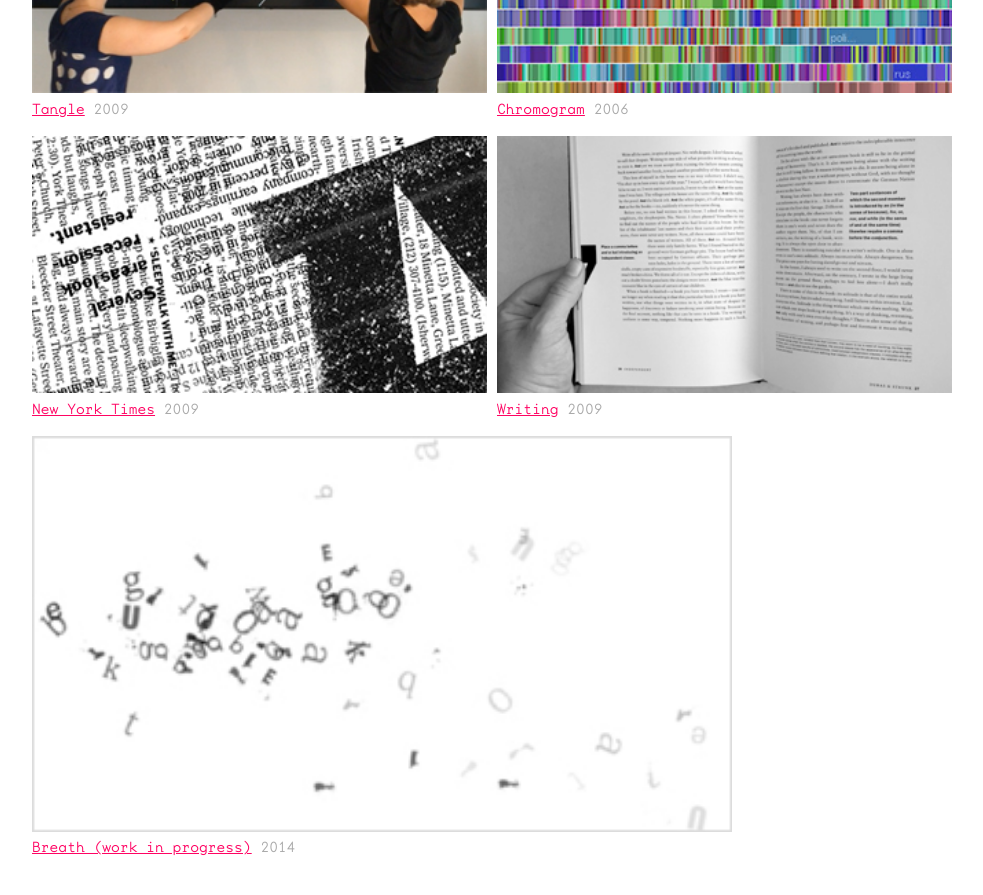
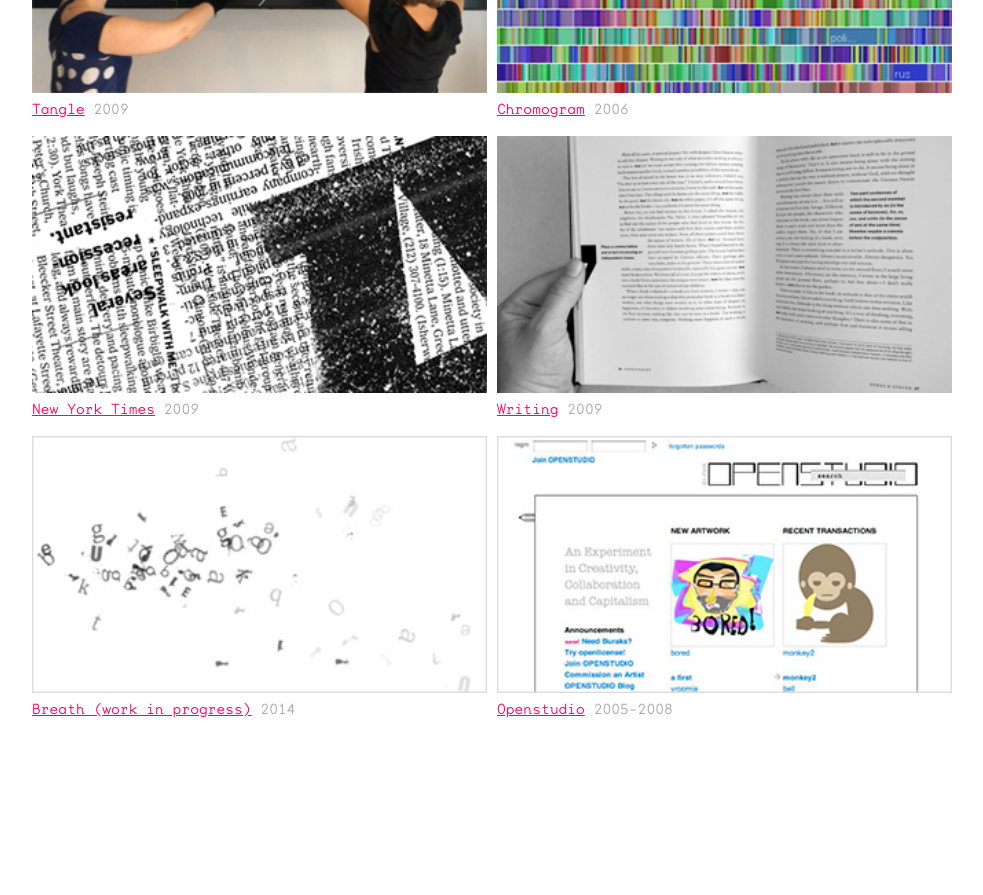
Before and after one commit to kjhollen/kjhollen.github.io, a Jekyll site: the page built from index.html, in a window 1280 px wide and 900 px high, scrolled down 1822 px. Shown: the top 895 px of the window, without its empty margins (148-1131 px from the left). Built offline with Jekyll 4.4.1, drawn with Linux system fonts in a browser that asks for light colours; after the commit the page ends 2583 px from its top, so only the background shows below that.

Commit message:
oops forgot index.html in last commit to increase # of projects

```diff
--- a/index.html
+++ b/index.html
@@ -8,7 +8,7 @@ I am a programmer and media artist based in Los Angeles, California. I work with
 </div>
 
 <div id="works">
-{% for item in site.work limit:12 %}<div class="work {% if item.featured == true %}featured{% endif %}">
+{% for item in site.work limit:13 %}<div class="work {% if item.featured == true %}featured{% endif %}">
 	<a href="{{ item.url }}">
 	<div>
 	<img src="{{ site.baseurl }}{{ item.thumbnail-path }}" alt="{{ item.title }}"/>
```
